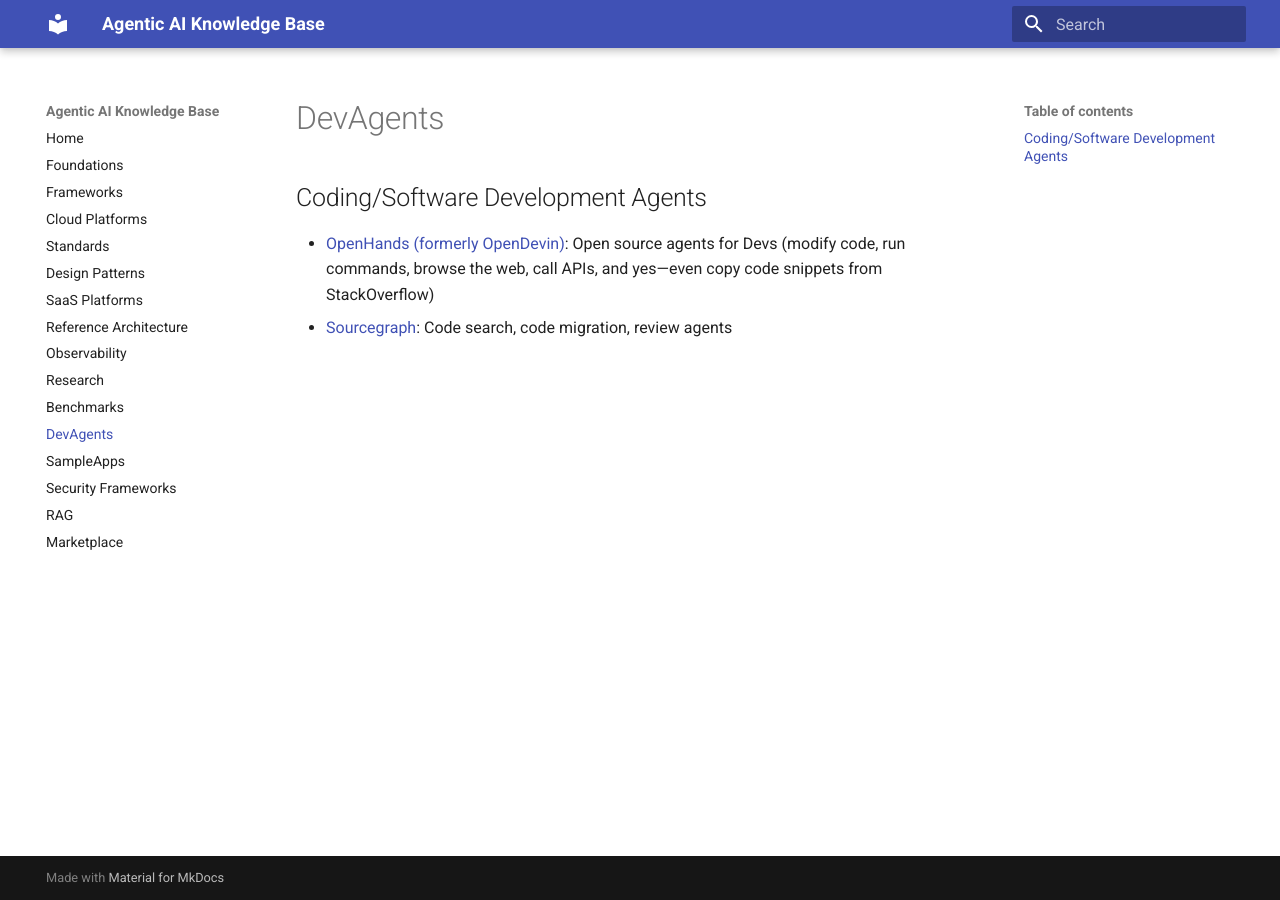
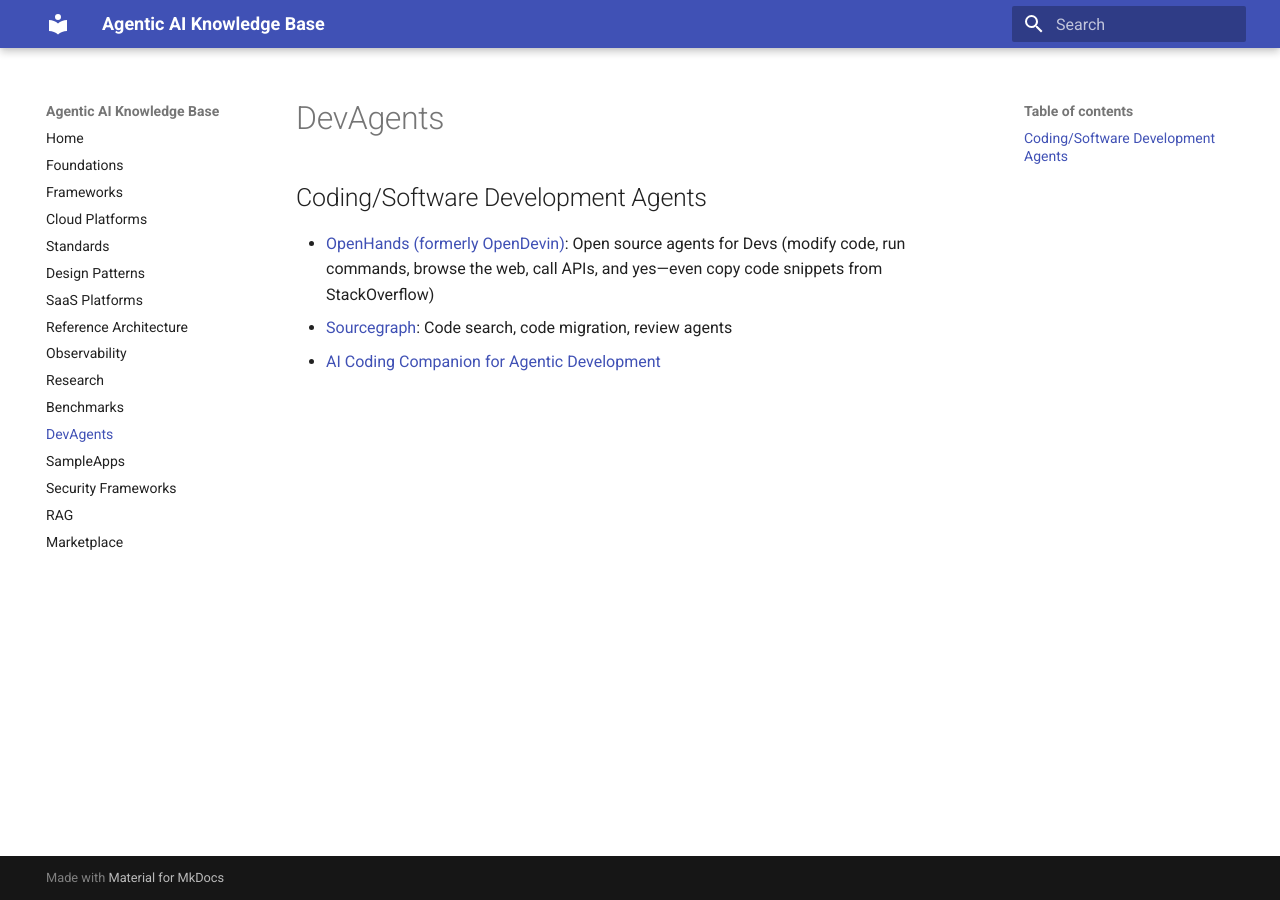
Before and after one commit to ankurkumarz/agentic-ai-knowledge-base, an MkDocs documentation site: the page built from docs/DevAgents/Readme.md, in a window 1280 px wide. Built offline with MkDocs 1.6.1 and Material for MkDocs 9.7.7, drawn with Linux system fonts in a browser that asks for light colours.

Commit message:
Update Readme.md

```diff
--- a/docs/DevAgents/Readme.md
+++ b/docs/DevAgents/Readme.md
@@ -2,3 +2,4 @@
 
 - [OpenHands (formerly OpenDevin)](https://github.com/All-Hands-AI/OpenHands): Open source agents for Devs (modify code, run commands, browse the web, call APIs, and yes—even copy code snippets from StackOverflow)
 - [Sourcegraph](https://sourcegraph.com): Code search, code migration, review agents
+- [AI Coding Companion for Agentic Development](https://www.codeguide.dev/)
```
